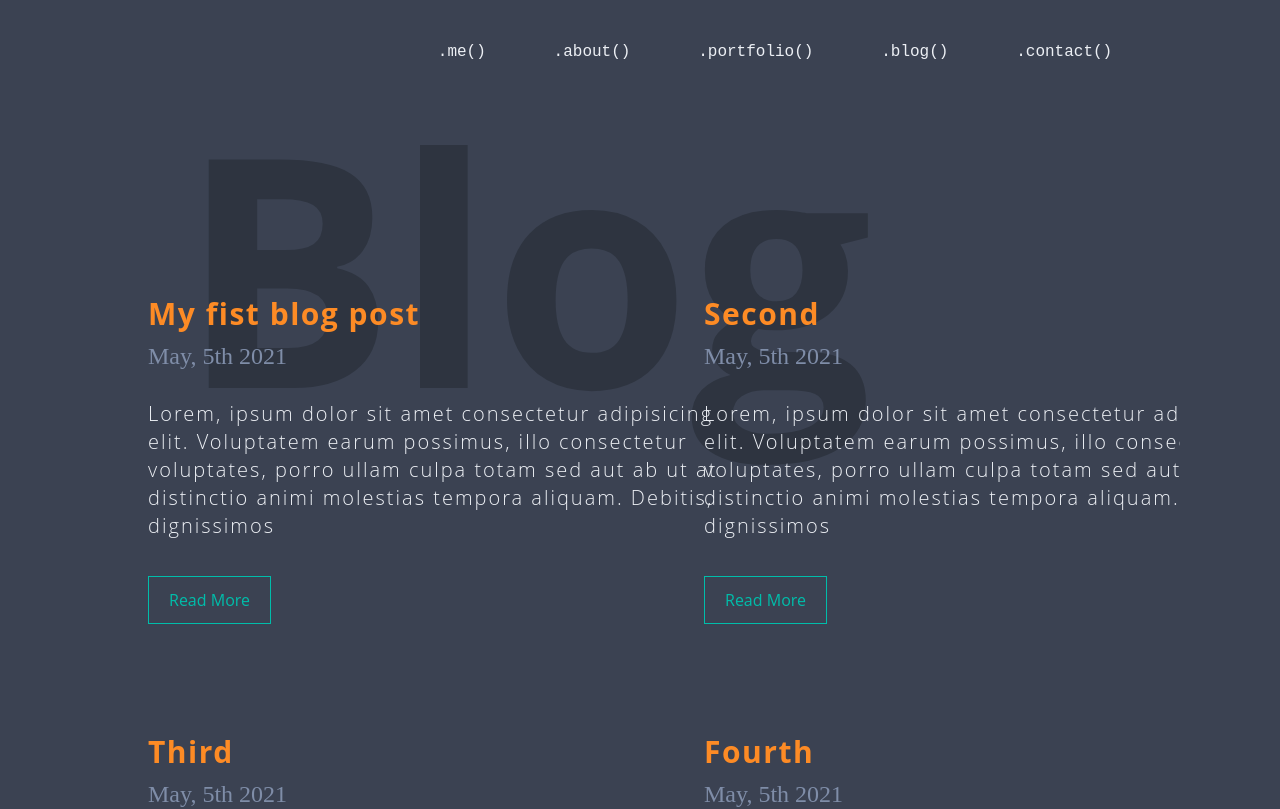
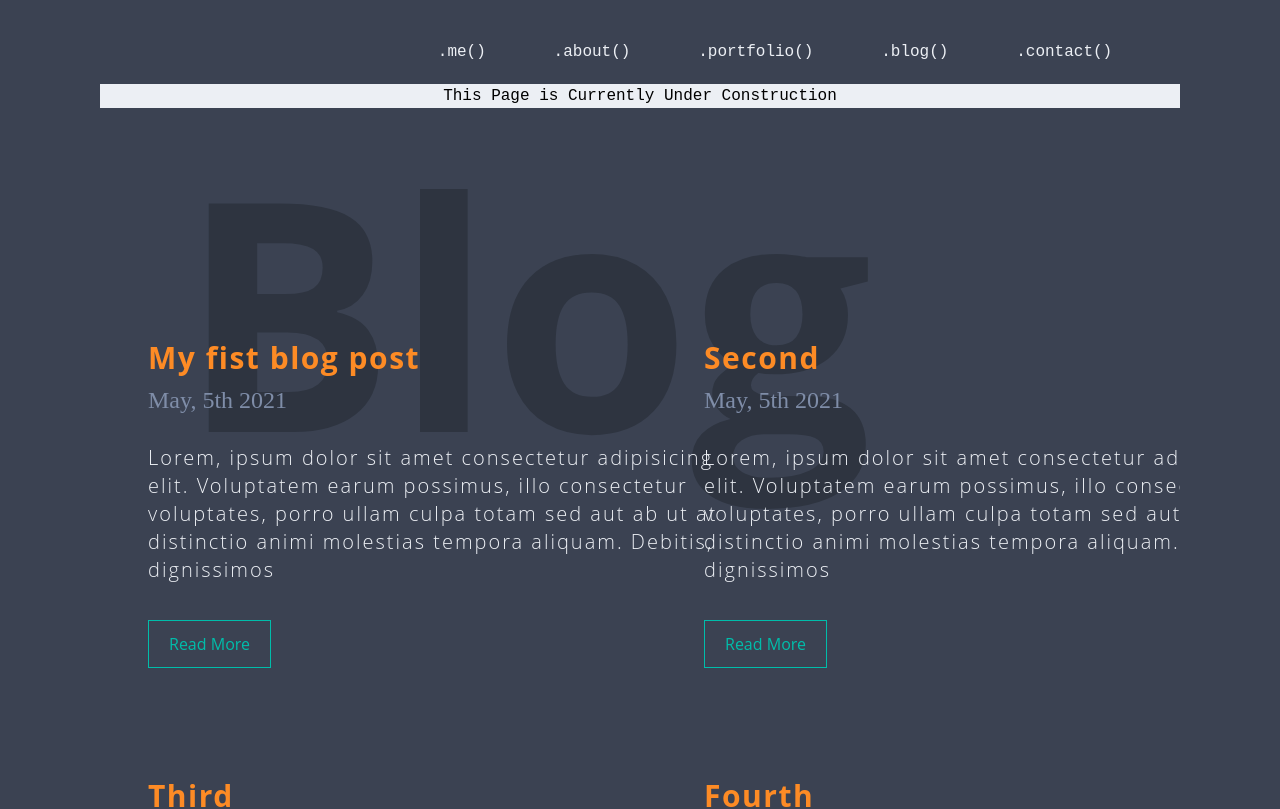
Before and after one commit to Sander-TB/pf_v5, a Next.js app: page /blog in a window 1280 px wide. Shown: the top 809 px of the page. Built offline with nearby package versions, Linux system fonts and the light colour scheme.

Commit message:
added wip banner for blog page

```diff
--- a/components/blog/BlogPage.tsx
+++ b/components/blog/BlogPage.tsx
@@ -1,6 +1,6 @@
 import Link from "next/link"
 import { blogPosts } from "../../lib/data"
-import { format, parseISO, add } from "date-fns"
+import { format, parseISO } from "date-fns"
 
 export default function Blog() {
 
@@ -8,6 +8,7 @@ export default function Blog() {
   //const url = "https://api.github.com/repos/sander-tb/posts"
   return (
     <div className="h-auto mb-10" id="blog">
+      <p className="bg-white text-center mt-5">This Page is Currently Under Construction</p>
       <h2 className="font-sans mt-10 text-9xl md:text-20xl ml-8 md:ml-20 font-bold text-black-t-90">Blog</h2>
       <div className="grid grid-cols-1 md:grid-cols-2 gap-20 relative mt-10 md:mt-0 md:-top-32 ml-10 md:ml-12">
         {
```
